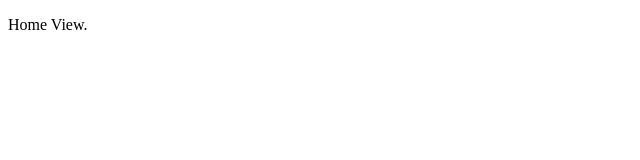
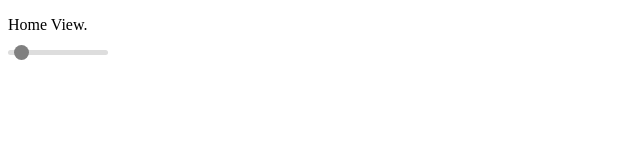
Before and after one commit to MijinkoSD/mirrativ-audio-player, a Vue app: page / in a window 1280 px wide. Shown: the top 160 px of the page, without its empty margins (0-640 px from the left). Built offline with nearby package versions, Linux system fonts and the light colour scheme.

Commit message:
Add: シークバー

```diff
--- /dev/null
+++ b/src/templates/SeekBar.vue
@@ -0,0 +1,50 @@
+<script setup lang="ts">
+const props = defineProps<{
+  length: number
+  current: number
+}>()
+</script>
+
+<template>
+  <div class="seek-bar">
+    <div class="bar">
+      <div class="point-pos" :style="{ left: (current * 100) / length + '%' }">
+        <div class="point"></div>
+      </div>
+    </div>
+  </div>
+</template>
+
+<style scoped lang="scss">
+$height: 5px;
+
+.seek-bar {
+  width: 100px;
+  height: $height;
+}
+
+.bar {
+  // border: 2px solid gray;
+  box-sizing: border-box;
+  width: 100%;
+  height: 100%;
+  border-radius: calc($height / 2);
+  background-color: #ddd;
+}
+
+.point-pos {
+  position: relative;
+  top: (15px - $height) * -0.5;
+  width: 0;
+}
+
+.point {
+  position: relative;
+  left: calc(15px / -2);
+  margin-left: -50%;
+  width: 15px;
+  height: 15px;
+  border-radius: 50%;
+  background-color: gray;
+}
+</style>
--- a/src/views/HomeView.vue
+++ b/src/views/HomeView.vue
@@ -1,7 +1,8 @@
 <script setup lang="ts">
-
+import SeekBar from '@/templates/SeekBar.vue'
 </script>
 
 <template>
   <p>Home View.</p>
+  <SeekBar :length="180" :current="24" />
 </template>
```
